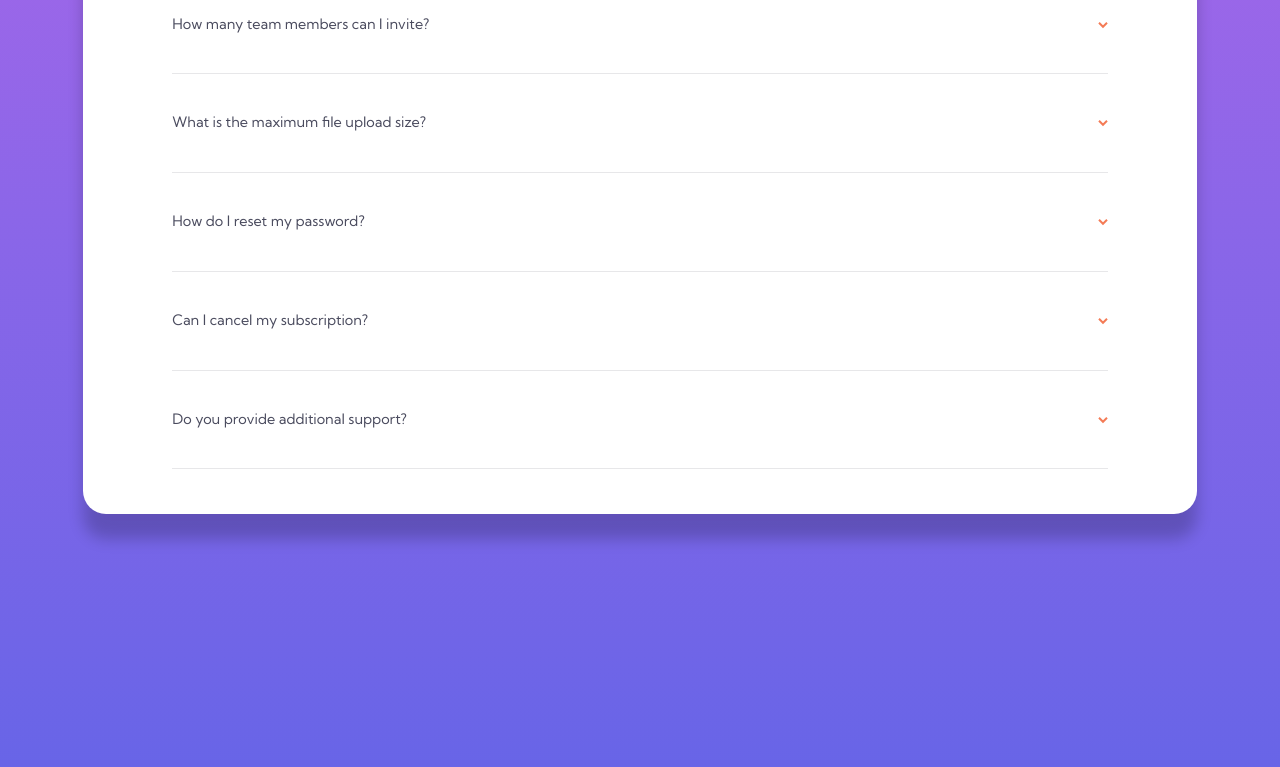
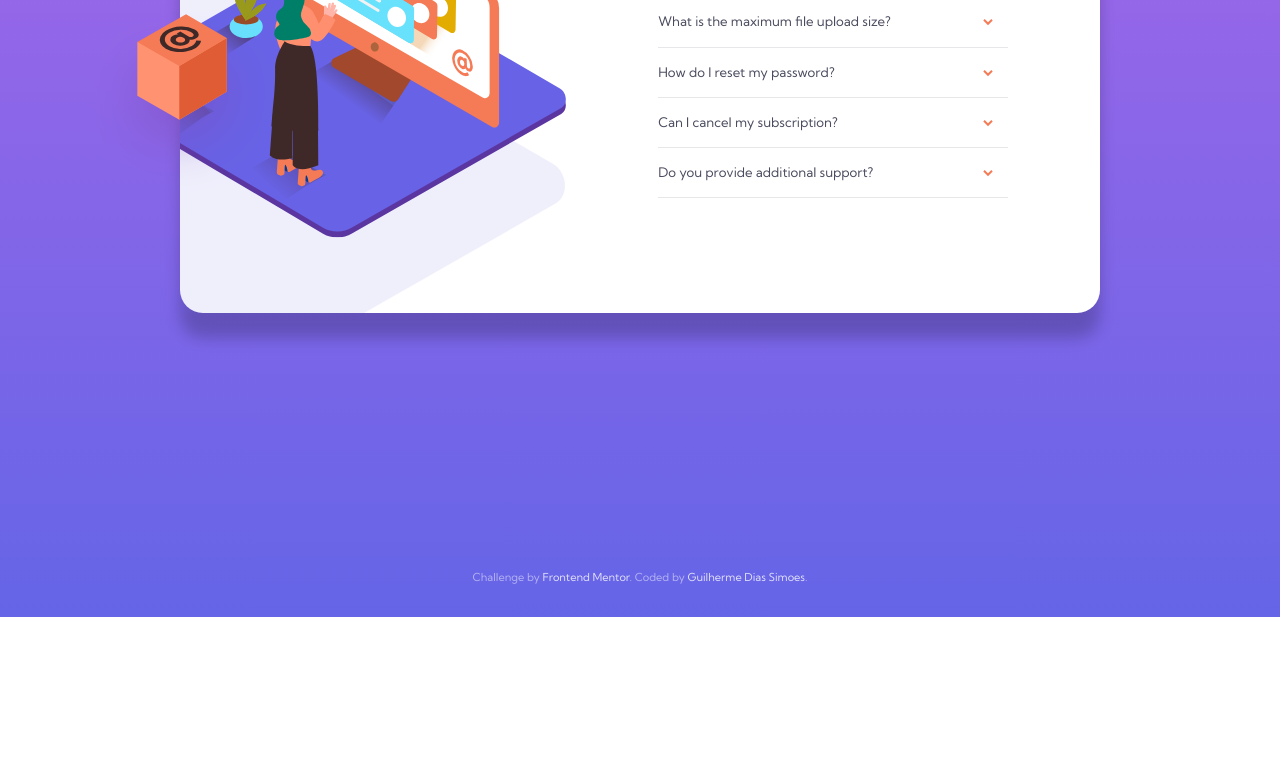
Before and after one commit to gdsimoes/faq-accordion-card, a plain HTML site: page index.html in a window 1280 px wide. Shown: the part 337-1104 px from the top of the page. After the commit the page ends 954 px from the top, so only its background shows below. Drawn offline with Linux system fonts and the light colour scheme.

Commit message:
Finish desktop layout

```diff
--- a/css/styles.css
+++ b/css/styles.css
@@ -35,19 +35,29 @@ main {
     box-shadow: 0px 25px 15px rgba(0, 0, 0, 0.2);
     width: 87vw;
     /* min-height: 510px; */
-    padding-bottom: 45px;
+
     margin-top: 140px;
     position: relative;
+}
+
+#faq {
+    padding-bottom: 45px;
+    margin: auto;
 }
 
 img {
     margin: auto;
 }
 
-.first {
+#woman {
     position: absolute;
     left: calc(50% - 16px);
     transform: translate(-50%, -55%);
+}
+
+/* The box image should only be shown in the desktop */
+#box {
+    display: none;
 }
 
 h1 {
@@ -62,7 +72,7 @@ details {
 }
 
 summary {
-    font-size: 1.2rem;
+    font-size: 1.1rem;
     color: var(--very-dark-grayish-blue);
 
     cursor: pointer;
@@ -103,6 +113,7 @@ details[open] summary::after {
 
 summary ~ * {
     color: var(--dark-grayish-blue);
+    margin-right: 20px;
 
     /* opening animation */
     opacity: 0;
@@ -130,3 +141,71 @@ footer a {
 footer a:hover {
     text-decoration: underline;
 }
+
+@media screen and (min-width: 1000px) {
+    main {
+        display: flex;
+        flex-direction: row;
+        justify-content: start;
+        align-items: center;
+        /* need to change */
+        max-width: 920px;
+        height: 510px;
+    }
+
+    /* main > * { */
+    #faq {
+        /* need to change */
+        /* padding-right: 60px; */
+        margin: auto;
+        width: 350px;
+    }
+
+    h1 {
+        text-align: left;
+    }
+
+    /* arrow icon */
+    summary::after {
+        right: 15px;
+    }
+
+    details {
+        margin: 0;
+    }
+
+    .background {
+        width: 42%;
+        height: 100%;
+        position: relative;
+        overflow: hidden;
+
+        /* need to change */
+        /* height: 510px; */
+    }
+
+    #box {
+        display: block;
+        position: absolute;
+        left: 0;
+        transform: translateX(-49%);
+        top: 41%;
+        z-index: 2;
+    }
+
+    #woman {
+        left: unset;
+        max-width: unset;
+        right: 0;
+        top: 50%;
+        transform: translateY(-50%);
+        z-index: 1;
+    }
+
+    #pattern {
+        max-width: unset;
+        position: absolute;
+        right: 0;
+        bottom: -28%;
+    }
+}
--- a/index.html
+++ b/index.html
@@ -30,24 +30,49 @@
     <body>
         <main>
             <img
-                class="first"
+                id="box"
+                src="./images/illustration-box-desktop.svg"
+                alt="Office box"
+            />
+            <div class="background">
+                <picture>
+                    <source
+                        media="(min-width: 1000px)"
+                        srcset="./images/illustration-woman-online-desktop.svg"
+                    />
+                    <img
+                        id="woman"
                         src="./images/illustration-woman-online-mobile.svg"
-                alt=""
+                        alt="Woman in an office"
                     />
-            <img src="./images/bg-pattern-mobile.svg" alt="" />
+                </picture>
+                <picture>
+                    <source
+                        media="(min-width: 1000px)"
+                        srcset="./images/bg-pattern-desktop.svg"
+                    />
+                    <img
+                        id="pattern"
+                        src="./images/bg-pattern-mobile.svg"
+                        alt="Background image"
+                    />
+                </picture>
+            </div>
+            <section id="faq">
                 <h1>FAQ</h1>
                 <details>
                     <summary>How many team members can I invite?</summary>
                     <p>
-                    You can invite up to 2 additional users on the Free plan.
-                    There is no limit on team members for the Premium plan.
+                        You can invite up to 2 additional users on the Free
+                        plan. There is no limit on team members for the Premium
+                        plan.
                     </p>
                 </details>
                 <details>
                     <summary>What is the maximum file upload size?</summary>
                     <p>
-                    No more than 2GB. All files in your account must fit your
-                    allotted storage space.
+                        No more than 2GB. All files in your account must fit
+                        your allotted storage space.
                     </p>
                 </details>
                 <details>
@@ -68,10 +93,11 @@
                 <details>
                     <summary>Do you provide additional support?</summary>
                     <p>
-                    Chat and email support is available 24/7. Phone lines are
-                    open during normal business hours.
+                        Chat and email support is available 24/7. Phone lines
+                        are open during normal business hours.
                     </p>
                 </details>
+            </section>
         </main>
 
         <footer>
@@ -83,12 +109,5 @@
             >. Coded by
             <a href="https://www.gdsimoes.com">Guilherme Dias Simoes</a>.
         </footer>
-
-        <!-- <div class="container">
-            <div class="box"></div>
-            <div class="box"></div>
-            <div class="box"></div>
-            <div class="box"></div>
-        </div> -->
     </body>
 </html>
```
Lines whose indentation alone changed are shown as unchanged.
